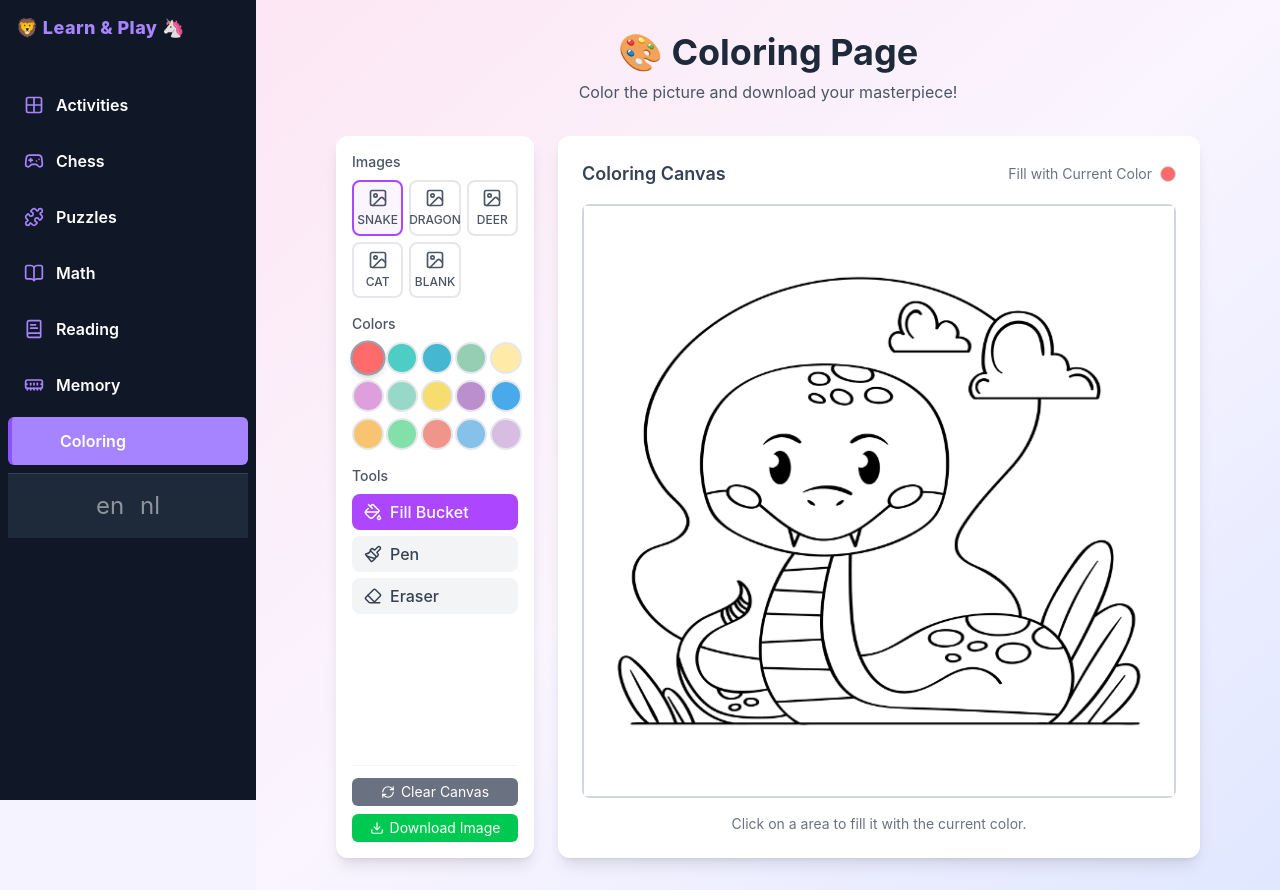
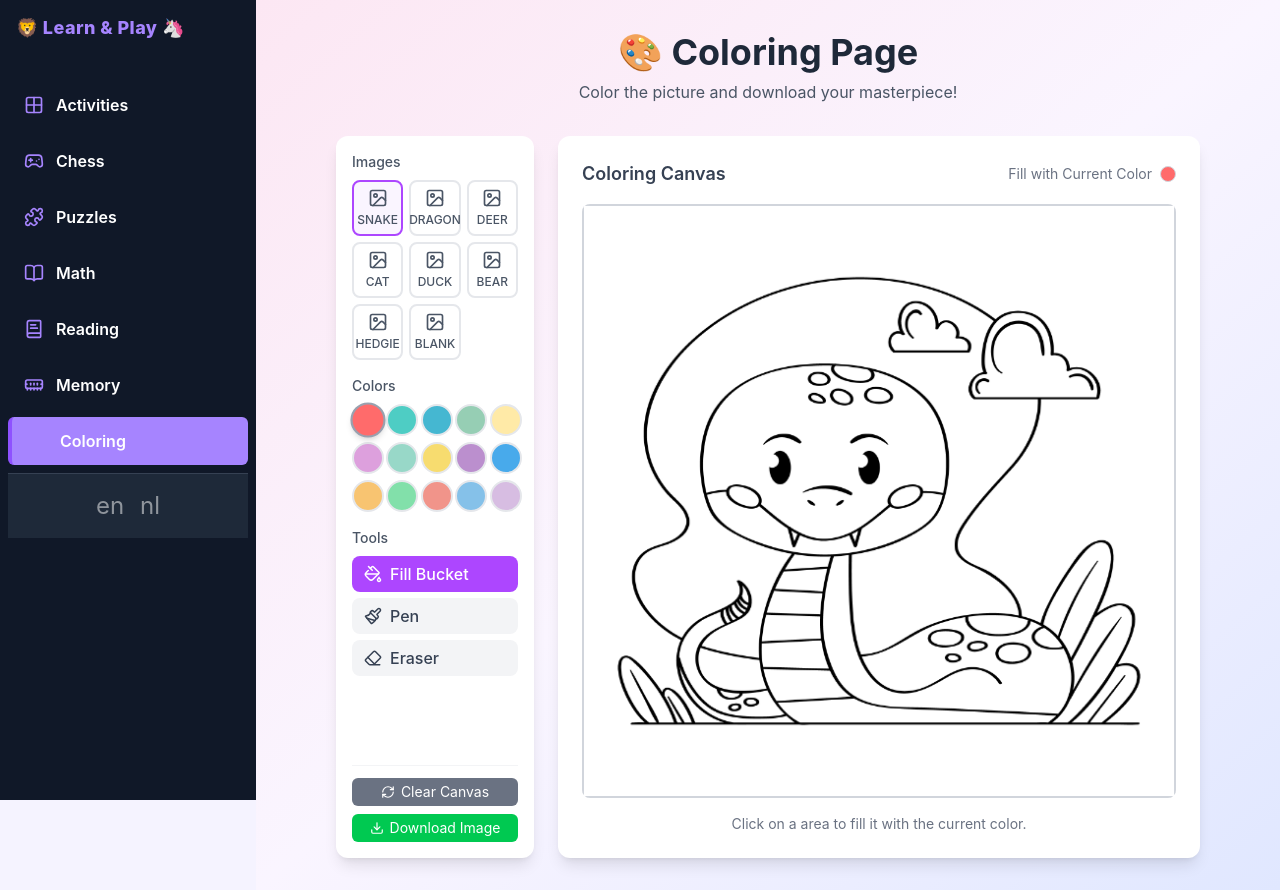
Before and after one commit to peeweetje/create-games-for-children, a React (Vite) app: page /coloring in a window 1280 px wide. Built offline with nearby package versions, Linux system fonts and the light colour scheme.

Commit message:
Update the toolbar with the new images.

```diff
--- a/src/components/coloring-page/ColoringToolbar.tsx
+++ b/src/components/coloring-page/ColoringToolbar.tsx
@@ -23,7 +23,7 @@ interface ColoringToolbarProps {
     onDownload: () => void;
 }
 
-const IMAGES: ColoringImageItem[] = ['snake', 'dragon', 'deer', 'cat', 'blank'];
+const IMAGES: ColoringImageItem[] = ['snake', 'dragon', 'deer', 'cat', 'duck', 'bear', 'hedgie', 'blank'];
 
 export const ColoringToolbar = ({
     currentImage,
```
